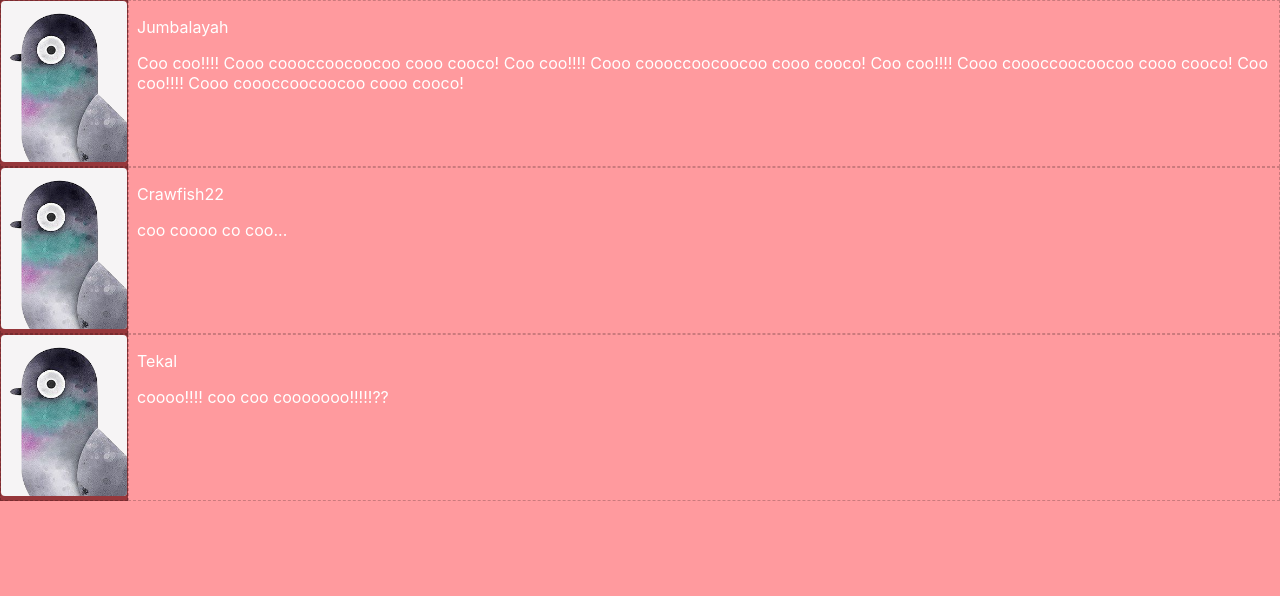
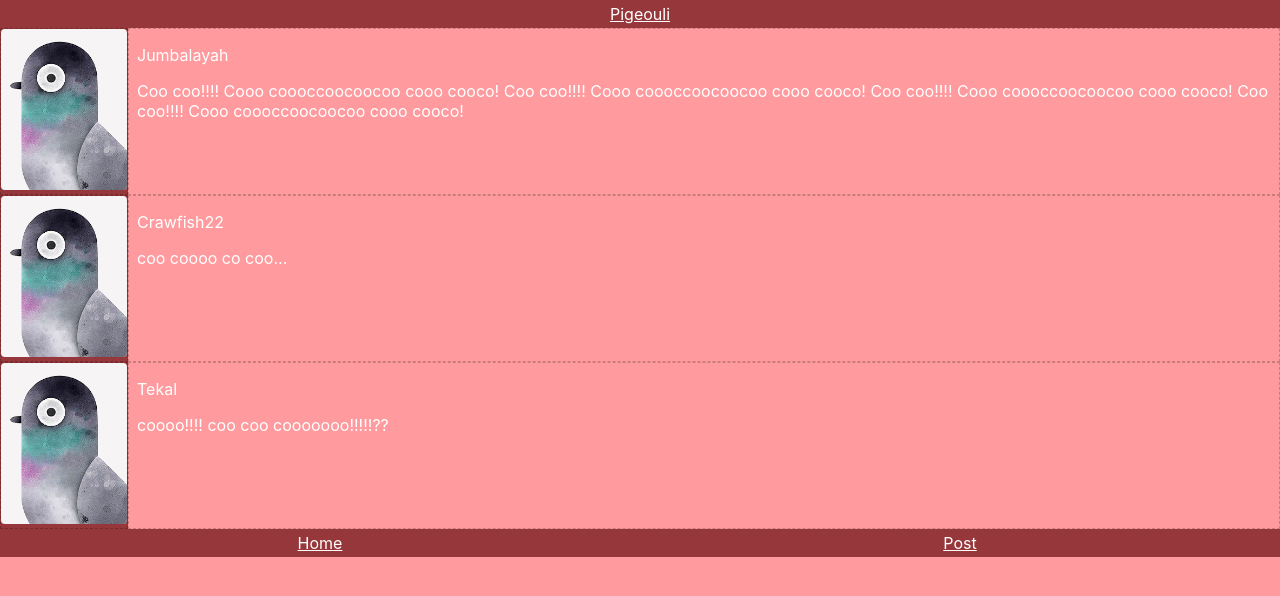
Before and after one commit to hexelberrystudios/pigeouli, a Vue app: page /#/dashboard in a window 1280 px wide. Shown: the top 596 px of the page. Built offline with nearby package versions, Linux system fonts and the light colour scheme.

Commit message:
Added header/footer

```diff
--- a/src/components/AppFooter.vue
+++ b/src/components/AppFooter.vue
@@ -1,10 +1,8 @@
 <template>
-  <footer class="hxb-footer">
-    <ul class="hxb-footer-list">
-      <li class="hxb-footer-list__action"><router-link to="/app/todo">To Do</router-link></li>
-      <li class="hxb-footer-list__action"><router-link to="/app/search">Search</router-link></li>
-      <li class="hxb-footer-list__action"><router-link to="/app/edit">Edit</router-link></li>
-      <li class="hxb-footer-list__action"><router-link to="/app/new">New</router-link></li>
+  <footer class="pg-footer">
+    <ul class="pg-footer-list">
+      <li class="pg-footer-list__action"><router-link to="/dashboard">Home</router-link></li>
+      <li class="pg-footer-list__action"><router-link to="/post">Post</router-link></li>
     </ul>
   </footer>
 </template>
@@ -12,5 +10,33 @@
 <script>
   export default {
     name: 'app-footer'
+  };
+</script>
+
+<style>
+  /* Footer */
+  .pg-footer {
+    background-color: var(--dark-color);
+    color: var(--white-color);
+    width: 100%;
+    padding: 0.25rem 0;
   }
-</script>
+
+  .pg-footer-list {
+    display: grid;
+    grid-template-columns: 1fr 1fr;
+    list-style: none;
+    margin: 0;
+    padding: 0;
+  }
+
+  .pg-footer-list__action {
+    display: inline-block;
+    text-align: center;
+    padding: 0;
+  }
+
+  .pg-footer-list__action > a {
+    color: var(--white-color);
+  }
+</style>
--- a/src/components/AppHeader.vue
+++ b/src/components/AppHeader.vue
@@ -1,11 +1,23 @@
 <template>
-  <header class="hxb-header">
-    <router-link to="/app/home">Hexelberry Orchard</router-link>
+  <header>
+    <router-link to="/dashboard">Pigeouli</router-link>
   </header>
 </template>
 
 <script>
   export default {
     name: 'app-header'
+  };
+</script>
+
+<style scoped>
+  header {
+    text-align: center;
+    background-color: var(--dark-color);
+    padding: 0.25rem;
   }
-</script>
+
+  a {
+    color: var(--white-color);
+  }
+</style>
--- a/src/components/Post.vue
+++ b/src/components/Post.vue
@@ -26,7 +26,7 @@ export default {
 };
 </script>
 
-<style>
+<style scoped>
   article {
     display: grid;
     grid-template-columns: 1fr 9fr;
--- a/src/components/pages/DashboardPage.vue
+++ b/src/components/pages/DashboardPage.vue
@@ -1,13 +1,21 @@
 <template>
-  <posts></posts>
+  <div>
+    <app-header></app-header>
+    <posts></posts>
+    <app-footer></app-footer>
+  </div>
 </template>
 
 <script>
+import AppHeader from '../AppHeader';
+import AppFooter from '../AppFooter';
 import Posts from '../Posts';
 
 export default {
   name: 'dashboard-page',
   components: {
+    AppHeader,
+    AppFooter,
     Posts
   }
 };
```
